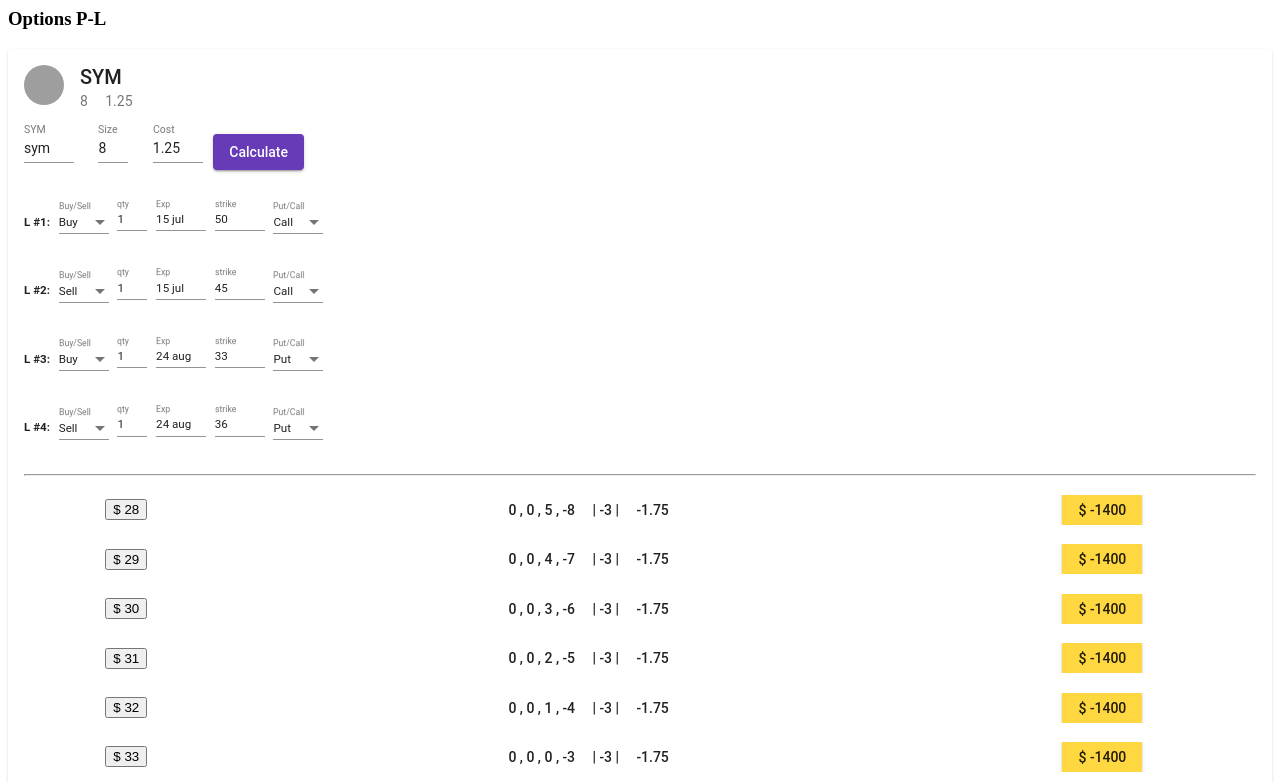
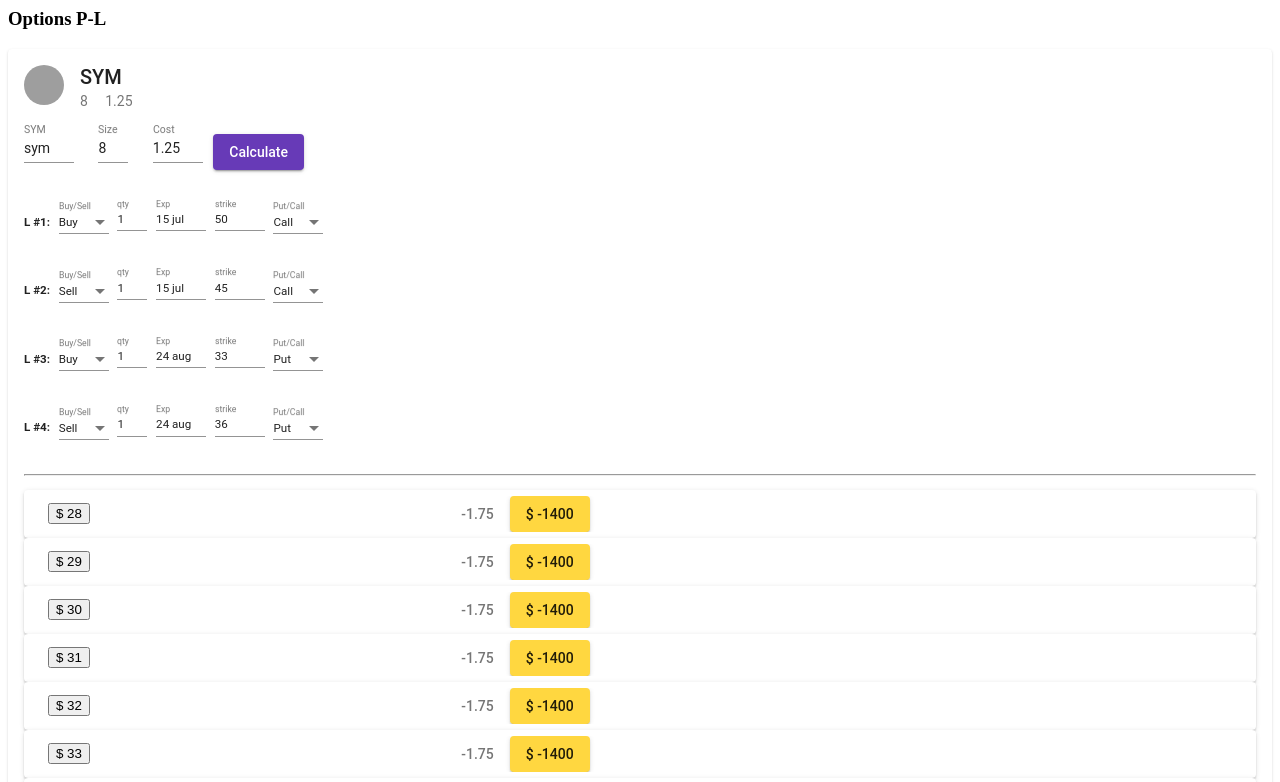
Before and after one commit to Leedabord/optcalc1da, an Angular app: page / in a window 1280 px wide. Shown: the top 782 px of the page. Built offline with nearby package versions, Linux system fonts and the light colour scheme; grey boxes are pictures that could not be loaded.

Commit message:
1 file modified

```diff
--- a/src/app/app.component.html
+++ b/src/app/app.component.html
@@ -51,8 +51,38 @@
 <hr>
 <p> </p>
 
-<h5  *ngFor="let pl of plgrid" >
-  <mat-grid-list cols="12" rowHeight="30px">
+<div  *ngFor="let pl of plgrid" >
+  <mat-accordion>
+    <mat-expansion-panel hideToggle>
+      <mat-expansion-panel-header>
+        <mat-panel-title>
+          <button> $ {{ pl.mark }} </button>
+        </mat-panel-title>
+        <mat-panel-description>
+          <button mat-button >
+              {{ pl.sum2 }} </button>
+              <button mat-raised-button  color="accent" > $ {{ pl.sum3 }} </button>
+        </mat-panel-description>
+      </mat-expansion-panel-header>
+
+        <mat-grid-list cols="12" rowHeight="20px">
+            <mat-grid-tile
+            [colspan]="8"
+            [rowspan]="1">
+            <button mat-button >
+              {{ pl.w0[0] }} ,
+              {{ pl.w0[1] }} ,
+              {{ pl.w0[2] }} ,
+              {{ pl.w0[3] }}
+              &nbsp; &nbsp; | {{ pl.sum1 }} | &nbsp; &nbsp;
+                {{ pl.sum2 }} </button>
+          </mat-grid-tile>
+        </mat-grid-list>
+
+      </mat-expansion-panel>
+</mat-accordion>
+
+<!--   <mat-grid-list cols="12" rowHeight="100px">
     <mat-grid-tile
         [colspan]="2">
         <button> $ {{ pl.mark }} </button>
@@ -74,7 +104,10 @@
         <button mat-raised-button  color="accent" > $ {{ pl.sum3 }} </button>
       </mat-grid-tile>
   </mat-grid-list>
-</h5>
+-->
+
+</div>
+
 
 </mat-card-content>
 </mat-card>
```
